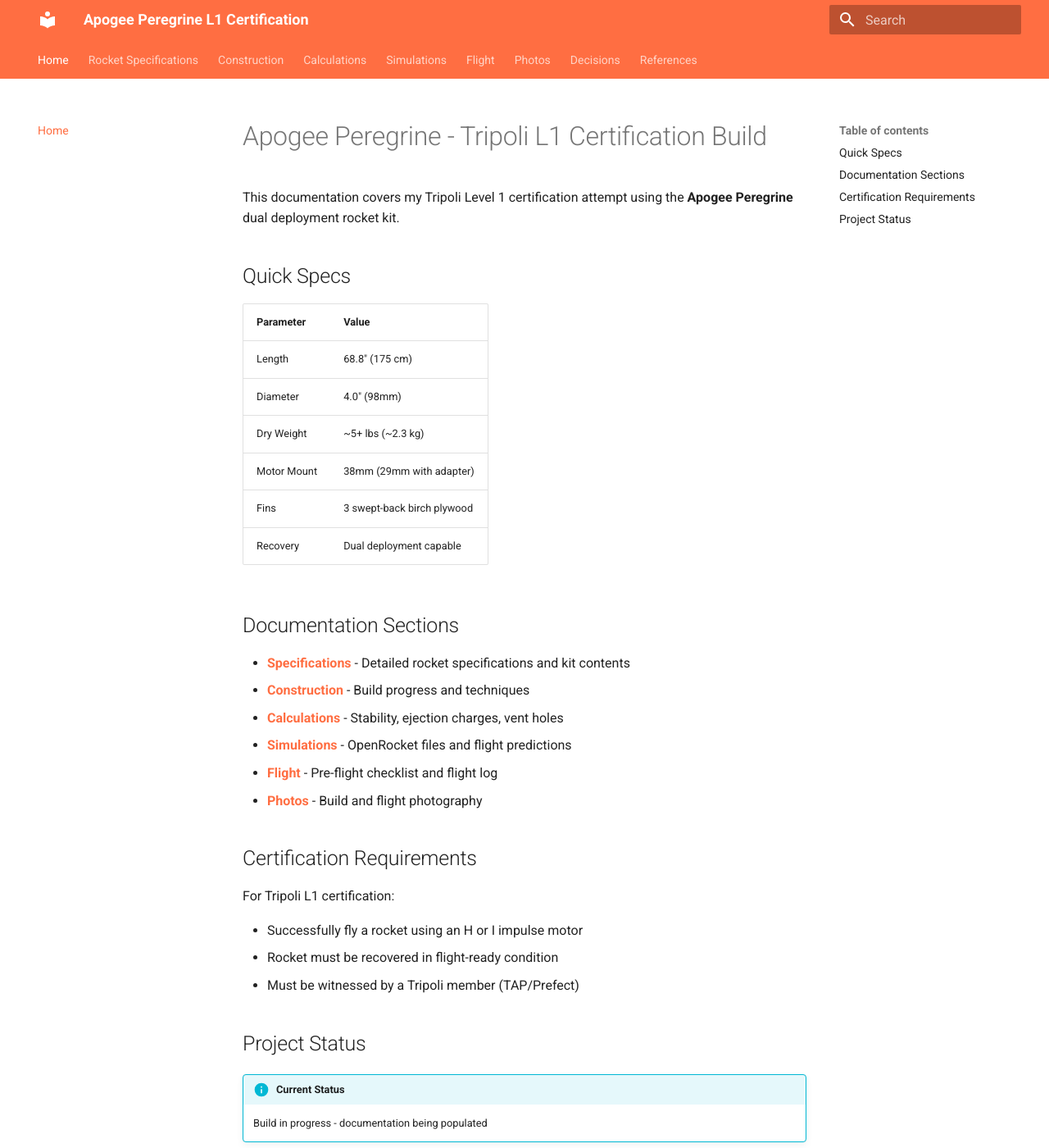
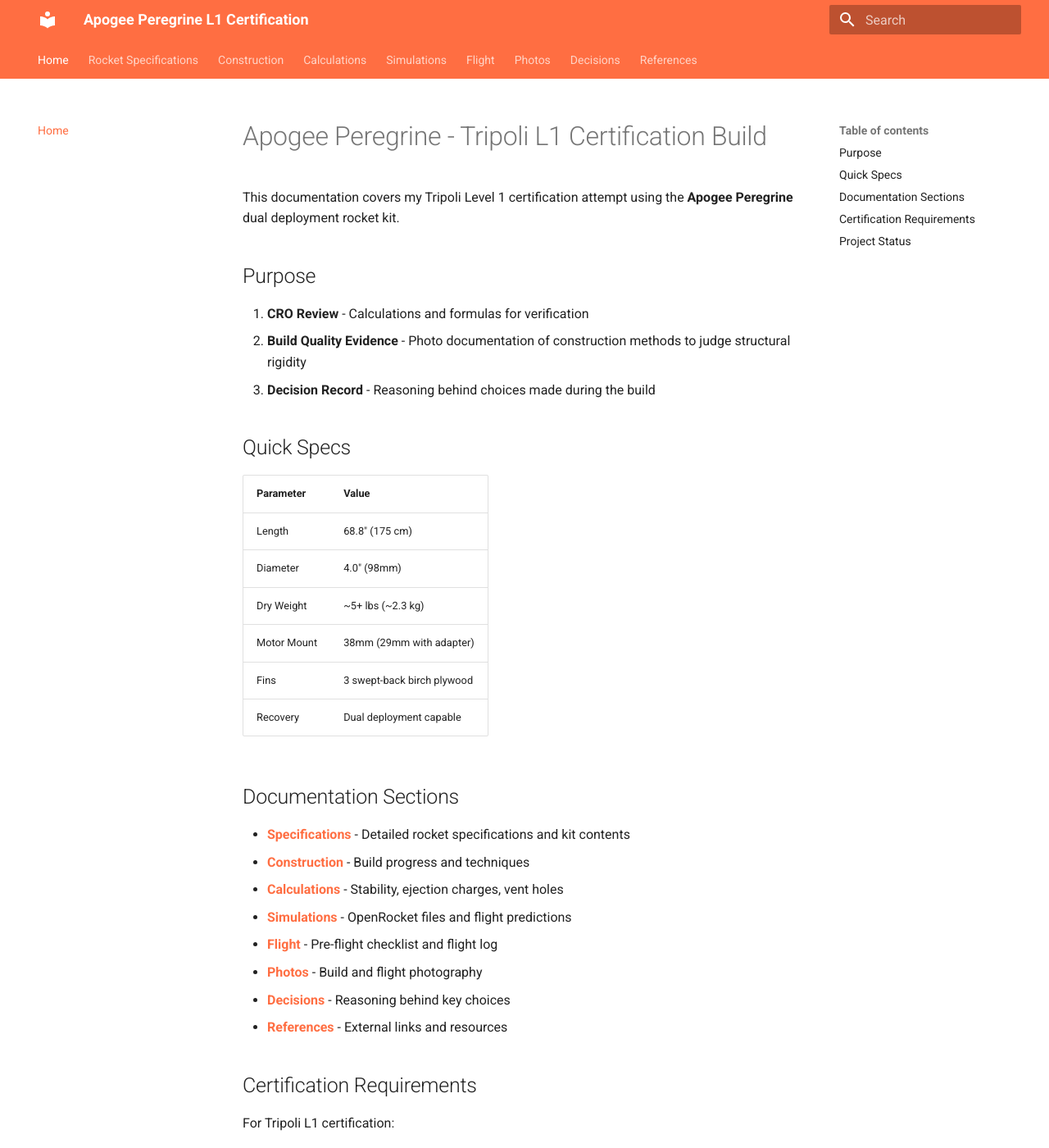
Before and after one commit to tonuonu/MyLevel1Peregrine, an MkDocs documentation site: the page built from docs/index.md, in a window 1280 px wide and 1400 px high. Shown: the whole window at 82% size. Built offline with MkDocs 1.6.1 and Material for MkDocs 9.7.7, drawn with Linux system fonts in a browser that asks for light colours.

Commit message:
Clarify documentation purpose: CRO review + build quality evidence + decisions

```diff
--- a/docs/index.md
+++ b/docs/index.md
@@ -1,6 +1,12 @@
 # Apogee Peregrine - Tripoli L1 Certification Build
 
 This documentation covers my Tripoli Level 1 certification attempt using the **Apogee Peregrine** dual deployment rocket kit.
+
+## Purpose
+
+1. **CRO Review** - Calculations and formulas for verification
+2. **Build Quality Evidence** - Photo documentation of construction methods to judge structural rigidity
+3. **Decision Record** - Reasoning behind choices made during the build
 
 ## Quick Specs
 
@@ -21,6 +27,8 @@
 - **[Simulations](simulations/openrocket.md)** - OpenRocket files and flight predictions
 - **[Flight](flight/checklist.md)** - Pre-flight checklist and flight log
 - **[Photos](photos/index.md)** - Build and flight photography
+- **[Decisions](decisions/index.md)** - Reasoning behind key choices
+- **[References](references.md)** - External links and resources
 
 ## Certification Requirements
 
```
Also changed, not shown: .serena/memories/project_overview.md (+1 -1 lines).
